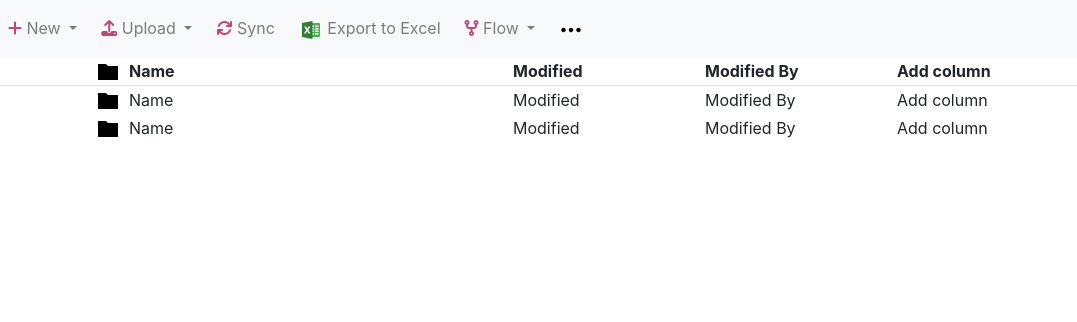
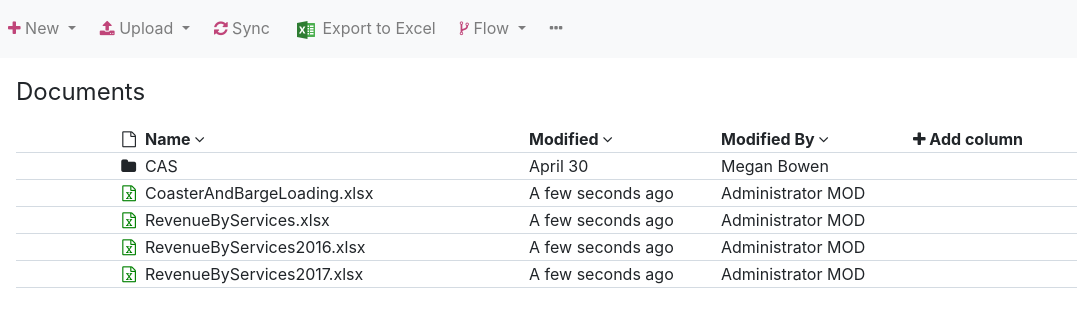
Before and after one commit to quanth1999/HQuan-html-css, a website: page index.html in a window 1280 px wide. Shown: the whole page, without its empty margins (0-1077 px from the left). Drawn offline with nearby package versions, Linux system fonts and the light colour scheme.

Commit message:
update code v2

```diff
--- a/index.html
+++ b/index.html
@@ -8,7 +8,7 @@
 
 	<!-- Bootstrap CSS -->
 	<link rel="stylesheet" href="https://stackpath.bootstrapcdn.com/bootstrap/4.3.1/css/bootstrap.min.css" integrity="sha384-ggOyR0iXCbMQv3Xipma34MD+dH/1fQ784/j6cY/iJTQUOhcWr7x9JvoRxT2MZw1T" crossorigin="anonymous">
-	<link rel="stylesheet" href="https://cdnjs.cloudflare.com/ajax/libs/font-awesome/6.2.1/css/all.min.css">
+	<link rel="stylesheet" href="https://maxcdn.bootstrapcdn.com/font-awesome/4.7.0/css/font-awesome.min.css">
 	<link rel="stylesheet" href="./dist/css/style.css">
 
   </head>
@@ -67,39 +67,60 @@
                 </li>
                 <li class="nav-item mr-2">
                     <a class="nav-link" href="#">
-                        <img class="cus-icon" src="./dist/img/dot-menu-more-2-svgrepo-com.svg" alt="">
+                        <i class="fa fa-ellipsis-h" aria-hidden="true"></i>
                     </a>
                 </li>
             </div>
         </div>
     </nav>
+    <div class="font-heading">Documents</div>
 	<table>
         <thead>
-            <tr class="border-bottom">
-                <th class=" file-type"><img class="cus-icon" src="./dist/img/icons8-folder.svg"></th>
-                <th class="name">Name</th>
-                <th class="modified">Modified</th>
-                <th class="modified-by">Modified By</th>
-                <th class="add-column">Add column</th>
+            <tr >
+                <th class=" file-type"><i class="fa fa-file-o" aria-hidden="true"></i></th>
+                <th class="name">Name <i class="fa fa-angle-down" aria-hidden="true"></i></th>
+                <th class="modified">Modified <i class="fa fa-angle-down" aria-hidden="true"></i></th>
+                <th class="modified-by">Modified By <i class="fa fa-angle-down" aria-hidden="true"></i></th>
+                <th class="add-column"><i class="fa fa-plus" aria-hidden="true"></i> Add column</th>
             </tr>
             <tbody>
                 <tr>
-                    <td class="file-type"><img class="cus-icon" src="./dist/img/icons8-folder.svg"></td>
-                    <td class="name">Name</td>
-                    <td class="modified">Modified</td>
-                    <td class="modified-by">Modified By</td>
-                    <td class="add-column">Add column</td>
+                    <td class="file-type"><i class="fa fa-folder" aria-hidden="true"></i></td>
+                    <td class="name">CAS</td>
+                    <td class="modified">April 30</td>
+                    <td class="modified-by">Megan Bowen</td>
+                    <td class="add-column"></td>
+                </tr>
+                <tr>
+                    <td class="file-type"><i class="fa fa-file-excel-o" aria-hidden="true"></i></td>
+                    <td class="name">CoasterAndBargeLoading.xlsx</td>
+                    <td class="modified">A few seconds ago</td>
+                    <td class="modified-by">Administrator MOD</td>
+                    <td class="add-column"></td>
+                </tr>
+                <tr>
+                    <td class="file-type"><i class="fa fa-file-excel-o" aria-hidden="true"></i></td>
+                    <td class="name">RevenueByServices.xlsx</td>
+                    <td class="modified">A few seconds ago</td>
+                    <td class="modified-by">Administrator MOD</td>
+                    <td class="add-column"></td>
+                </tr>
+                <tr>
+                    <td class="file-type"><i class="fa fa-file-excel-o" aria-hidden="true"></i></td>
+                    <td class="name">RevenueByServices2016.xlsx</td>
+                    <td class="modified">A few seconds ago</td>
+                    <td class="modified-by">Administrator MOD</td>
+                    <td class="add-column"></td>
+                </tr>
+                <tr>
+                    <td class="file-type"><i class="fa fa-file-excel-o" aria-hidden="true"></i></td>
+                    <td class="name">RevenueByServices2017.xlsx</td>
+                    <td class="modified">A few seconds ago</td>
+                    <td class="modified-by">Administrator MOD</td>
+                    <td class="add-column"></td>
                 </tr>
             </tbody>
-            <tbody>
-                <tr>
-                    <td class="file-type"><img class="cus-icon" src="./dist/img/icons8-folder.svg"></td>
-                    <td class="name">Name</td>
-                    <td class="modified">Modified</td>
-                    <td class="modified-by">Modified By</td>
-                    <td class="add-column">Add column</td>
-                </tr>
-            </tbody>
+
         </thead>
     </table>
 	<!-- Optional JavaScript -->
```
Also changed, not shown: dist/css/style.css, dist/css/style.scss, 1 other file.
